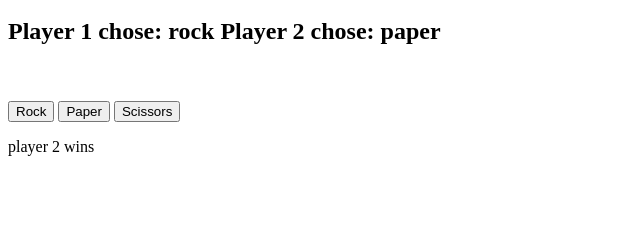
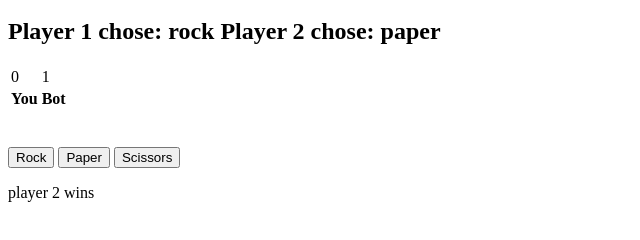
Before and after one commit to sammworthen/rock_paper_scissors, a plain HTML site: page index.html in a window 1280 px wide. Both pictures are taken after a click on the button "Rock". Shown: the part 48-288 px from the top of the page, without its empty margins (0-640 px from the left). Drawn offline with nearby package versions, Linux system fonts and the light colour scheme.

Commit message:
things are startin too look up!

```diff
--- a/index.html
+++ b/index.html
@@ -6,7 +6,23 @@
   <body>
     <h1>Rock, Paper, Scissors</h1>
 
-    <h2></h2>
+    <div class="scoreboard">
+  <h2>Scoreboard</h2>
+  <table>
+    <tbody>
+      <tr>
+        <td id="playerScores1">0</td>
+        <td id="playerScores2">0</td>
+      </tr>
+    </tbody>
+    <tfoot>
+      <tr>
+        <th>You</th>
+        <th>Bot</th>
+      </tr>
+    </tfoot>
+  </table>
+</div>
     <br>
     <br>
     <button id="rock">Rock</button>
--- a/main.js
+++ b/main.js
@@ -2,9 +2,11 @@
   //grab the player 1's selection
 
   var playerChoice2 = Math.random()
-  var $rock = $('#rock')
-  var $paper = $('#paper')
-  var $scissors = $('#scissors')
+  var playerArray1 = new Array;
+  var playerArray2 = new Array;
+  var playerScore1 = 0
+  var playerScore2 = 0
+
 
   $('button').click( function() {
 
@@ -18,7 +20,7 @@
       playerChoice2 = 'scissors'
     };
 
-    $('h2').append('Player 1 chose: ' + playerChoice1 + ' ' +
+    $('h2').text('Player 1 chose: ' + playerChoice1 + ' ' +
                     'Player 2 chose: ' + playerChoice2)
 
     var playerPoints1 = 0
@@ -26,54 +28,90 @@
 
     if (playerChoice1 === 'rock') {
       if (playerChoice2 === 'rock') {
-        $('p').append('You tie')
+        $('p').text('You tie')
         playerPoints1 = 0
         playerPoints2 = 0
       }
       else if (playerChoice2 == 'paper') {
-        $('p').append('player 2 wins')
+        $('p').text('player 2 wins')
         playerPoints1 = 0
         playerPoints2 = 1
       }
       else {
-        $('p').append('player 1 wins')
+        $('p').text('player 1 wins')
         playerPoints1 = 1
         playerPoints2 = 0
       }
     }
     else if (playerChoice1 === 'paper') {
       if (playerChoice2 === 'paper') {
-        $('p').append('You tie')
+        $('p').text('You tie')
         playerPoints1 = 0
         playerPoints2 = 0
       }
       else if (playerChoice2 === 'scissors') {
-        $('p').append('player 2 wins')
+        $('p').text('player 2 wins')
         playerPoints1 = 0
         playerPoints2 = 1
       }
       else {
-        $('p').append('player 1 wins')
+        $('p').text('player 1 wins')
         playerPoints1 = 1
         playerPoints2 = 0
        }
     }
     else {
       if (playerChoice2 === 'scissors') {
-        $('p').append('You tie')
+        $('p').text('You tie')
         playerPoints1 = 0
         playerPoints2 = 0
       }
       else if (playerChoice2 === 'rock') {
-        $('p').append('player 2 wins')
+        $('p').text('player 2 wins')
         playerPoints1 = 0
         playerPoints2 = 1
       }
       else {
-        $('p').append('player 1 wins')
+        $('p').text('player 1 wins')
         playerPoints1 = 1
         playerPoints2 = 0
       }
     }
+    console.log(playerPoints1)
+    console.log(playerPoints2)
+
+    var addScores = function(playerPoints1, playerPoints2) {
+      playerArray1.push(playerPoints1)
+      playerArray2.push(playerPoints2)
+    }
+    addScores(playerPoints1, playerPoints2)
+
+    console.log(playerArray1)
+    console.log(playerArray2)
+
+    console.log(playerScore1)
+    console.log(playerScore2)
+
+    var sumScore = function(array1, array2) {
+      for (var i = playerArray1.length -1; i<playerArray1.length; i++) {
+        var win1 = playerArray1[i]
+        var win2 = playerArray2[i]
+        playerScore1 = playerScore1 + win1
+        playerScore2 = playerScore2 + win2
+      }
+    }
+
+    sumScore()
+
+    console.log(playerScore1)
+    console.log(playerScore2)
+
+    $('#playerScores1').each(function() {
+      $(this).html(playerScore1)
+    })
+    $('#playerScores2').each(function() {
+      $(this).html(playerScore2)
+    })
+
   })
 })
```
